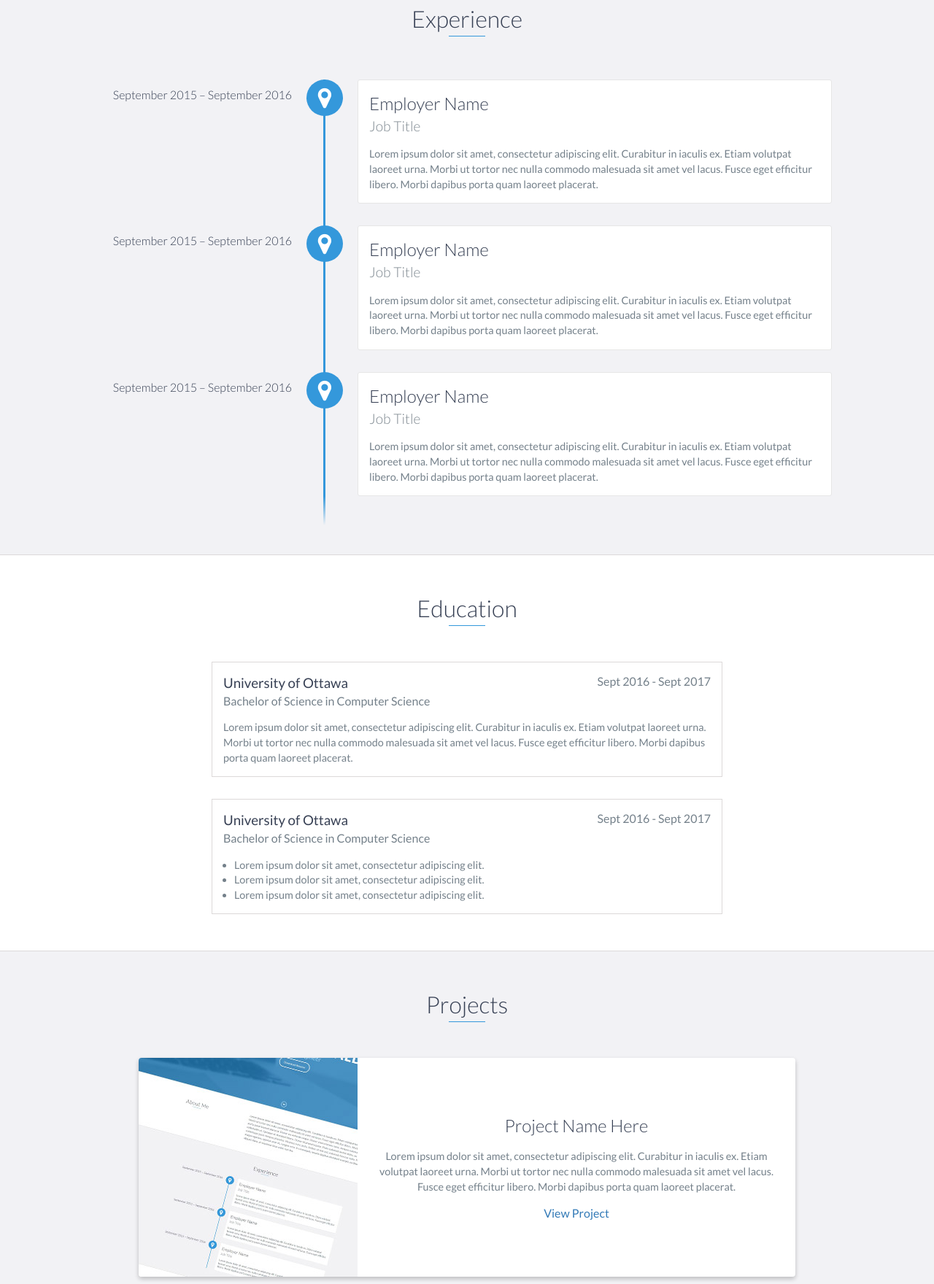
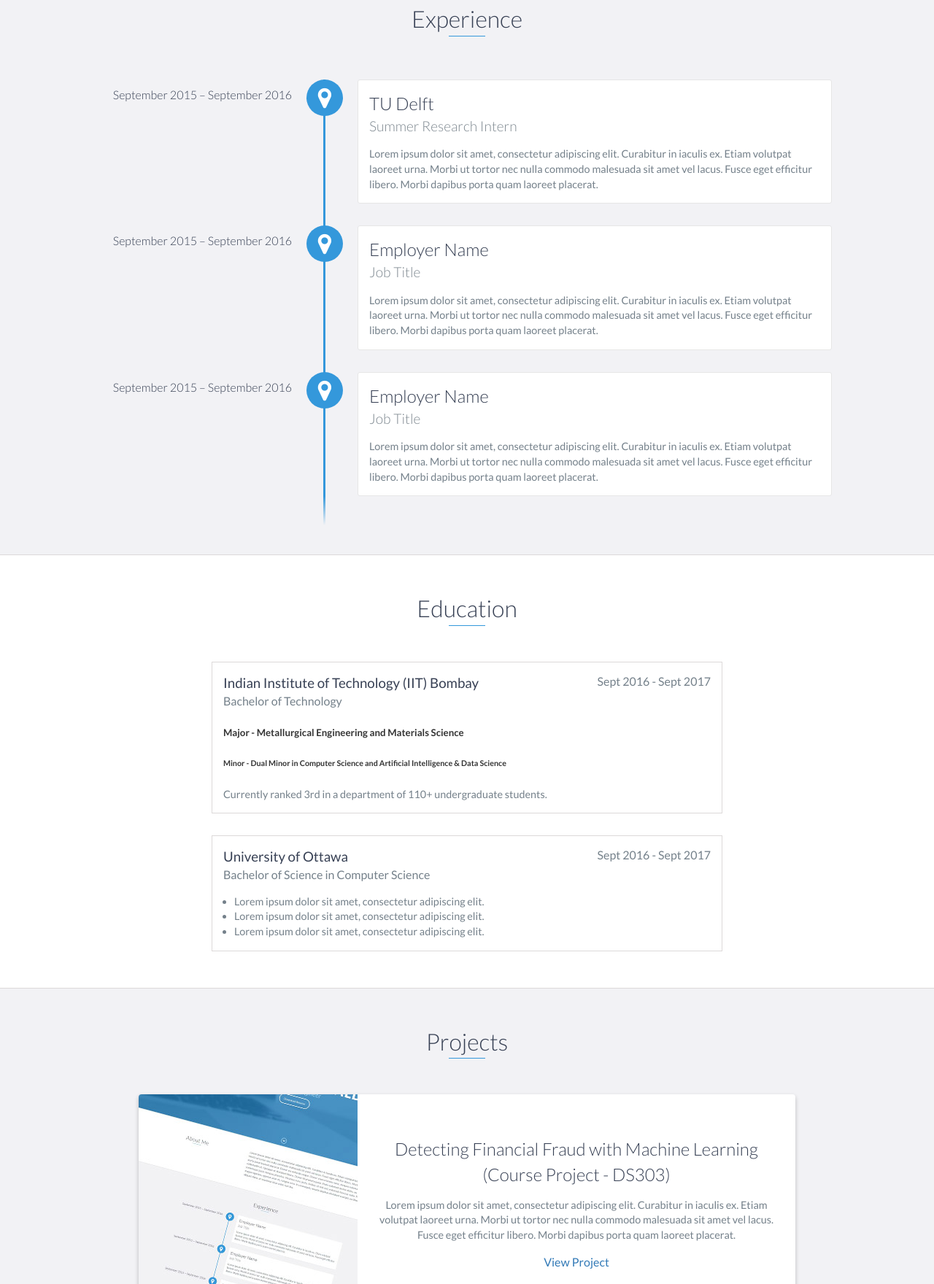
Before and after one commit to kunind27/kunind27.github.io, a website: page index.html in a window 1280 px wide. Shown: the part 1135-2895 px from the top of the page at 73% size. Drawn offline with nearby package versions, Linux system fonts and the light colour scheme.

Commit message:
Updated About info

```diff
--- a/index.html
+++ b/index.html
@@ -86,8 +86,8 @@
         <h2 class="heading">Experience</h2>
         <div id="experience-timeline">
             <div data-date="September 2015 – September 2016">
-                <h3>Employer Name</h3>
-                <h4>Job Title</h4>
+                <h3>TU Delft</h3>
+                <h4>Summer Research Intern</h4>
                 <p>
                     Lorem ipsum dolor sit amet, consectetur adipiscing elit. Curabitur in iaculis ex. Etiam volutpat laoreet urna. Morbi ut tortor nec nulla commodo malesuada sit amet vel lacus. Fusce eget efficitur libero. Morbi dapibus porta quam laoreet placerat.
                 </p>
@@ -115,11 +115,13 @@
     <div id="education">
         <h2 class="heading">Education</h2>
         <div class="education-block">
-            <h3>University of Ottawa</h3>
+            <h3>Indian Institute of Technology (IIT) Bombay </h3>
             <span class="education-date">Sept 2016 - Sept 2017</span>
-            <h4>Bachelor of Science in Computer Science</h4>
+            <h4>Bachelor of Technology</h4>
+            <h5>Major - Metallurgical Engineering and Materials Science</h5>
+            <h6>Minor - Dual Minor in Computer Science and Artificial Intelligence & Data Science</h6>
             <p>
-                Lorem ipsum dolor sit amet, consectetur adipiscing elit. Curabitur in iaculis ex. Etiam volutpat laoreet urna. Morbi ut tortor nec nulla commodo malesuada sit amet vel lacus. Fusce eget efficitur libero. Morbi dapibus porta quam laoreet placerat.
+                Currently ranked 3rd in a department of 110+ undergraduate students.
             </p>
         </div>
         <!-- End .education-block -->
@@ -154,11 +156,11 @@
                     </div>
                     <!-- End .project-image -->
                     <div class="project-info">
-                        <h3>Project Name Here</h3>
+                        <h3>Detecting Financial Fraud with Machine Learning (Course Project - DS303)</h3>
                         <p>
                             Lorem ipsum dolor sit amet, consectetur adipiscing elit. Curabitur in iaculis ex. Etiam volutpat laoreet urna. Morbi ut tortor nec nulla commodo malesuada sit amet vel lacus. Fusce eget efficitur libero. Morbi dapibus porta quam laoreet placerat.
                         </p>
-                        <a href="#">View Project</a>
+                        <a href="https://github.com/kunind27/DS303-Intro-to-ML">View Project</a>
                     </div>
                     <!-- End .project-info -->
                 </div>
@@ -170,11 +172,11 @@
                     </div>
                     <!-- End .project-image -->
                     <div class="project-info">
-                        <h3>Project Name Here</h3>
+                        <h3>Data Science to Analyze a Marketing Campaign (Course Project - DS303)</h3>
                         <p>
                             Lorem ipsum dolor sit amet, consectetur adipiscing elit. Curabitur in iaculis ex. Etiam volutpat laoreet urna. Morbi ut tortor nec nulla commodo malesuada sit amet vel lacus. Fusce eget efficitur libero. Morbi dapibus porta quam laoreet placerat.
                         </p>
-                        <a href="#">View Project</a>
+                        <a href="https://github.com/kunind27/DS203-Programming-for-Data-Science/tree/master/Project">View Project</a>
                     </div>
                     <!-- End .project-info -->
                 </div>
@@ -220,7 +222,7 @@
             <div class="row">
                 <div class="col-sm-5 copyright">
                     <p>
-                        Copyright &copy; 2020 YOUR NAME
+                        Copyright &copy; 2021 Kunind Sahu
                     </p>
                 </div>
                 <div class="col-sm-2 top">
```
